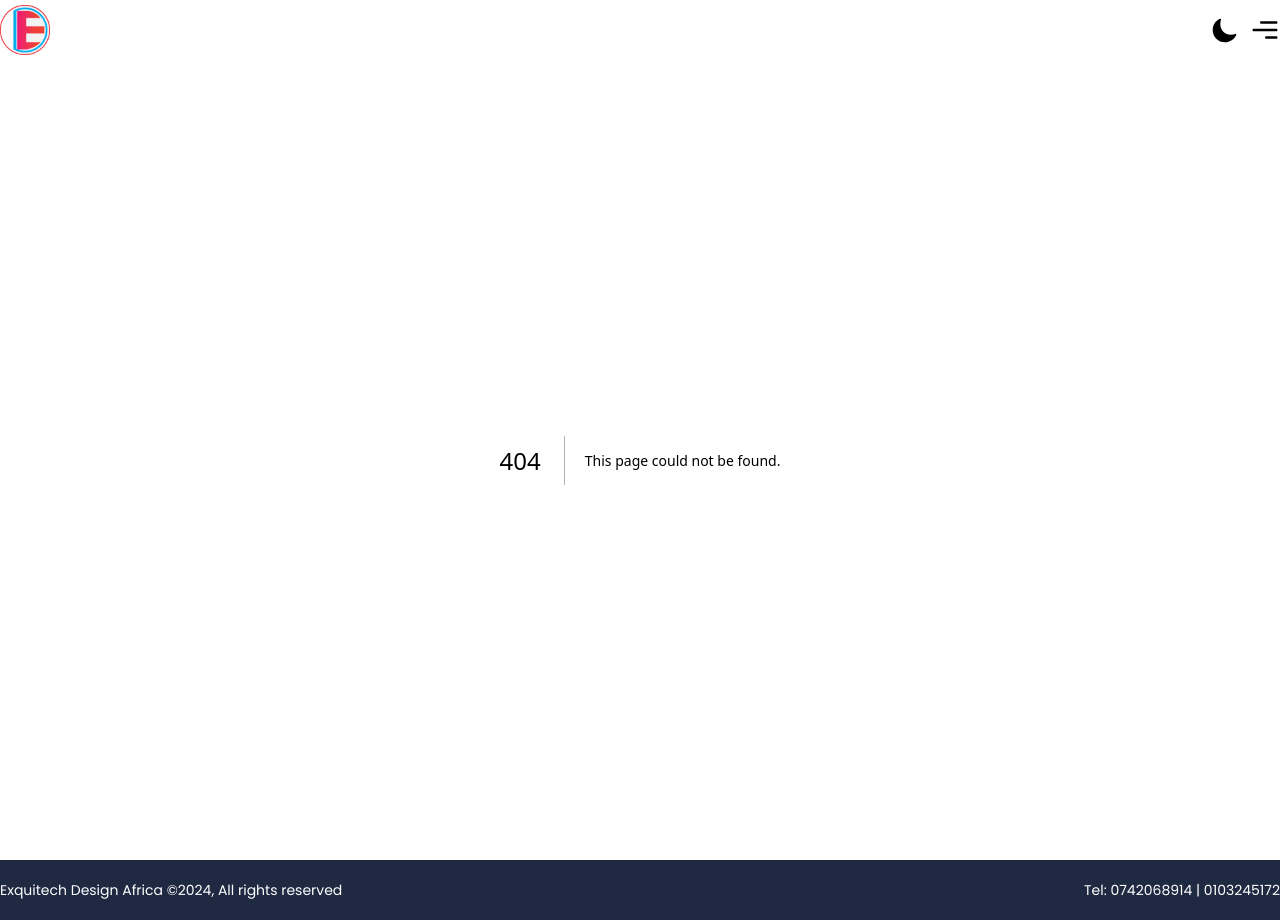
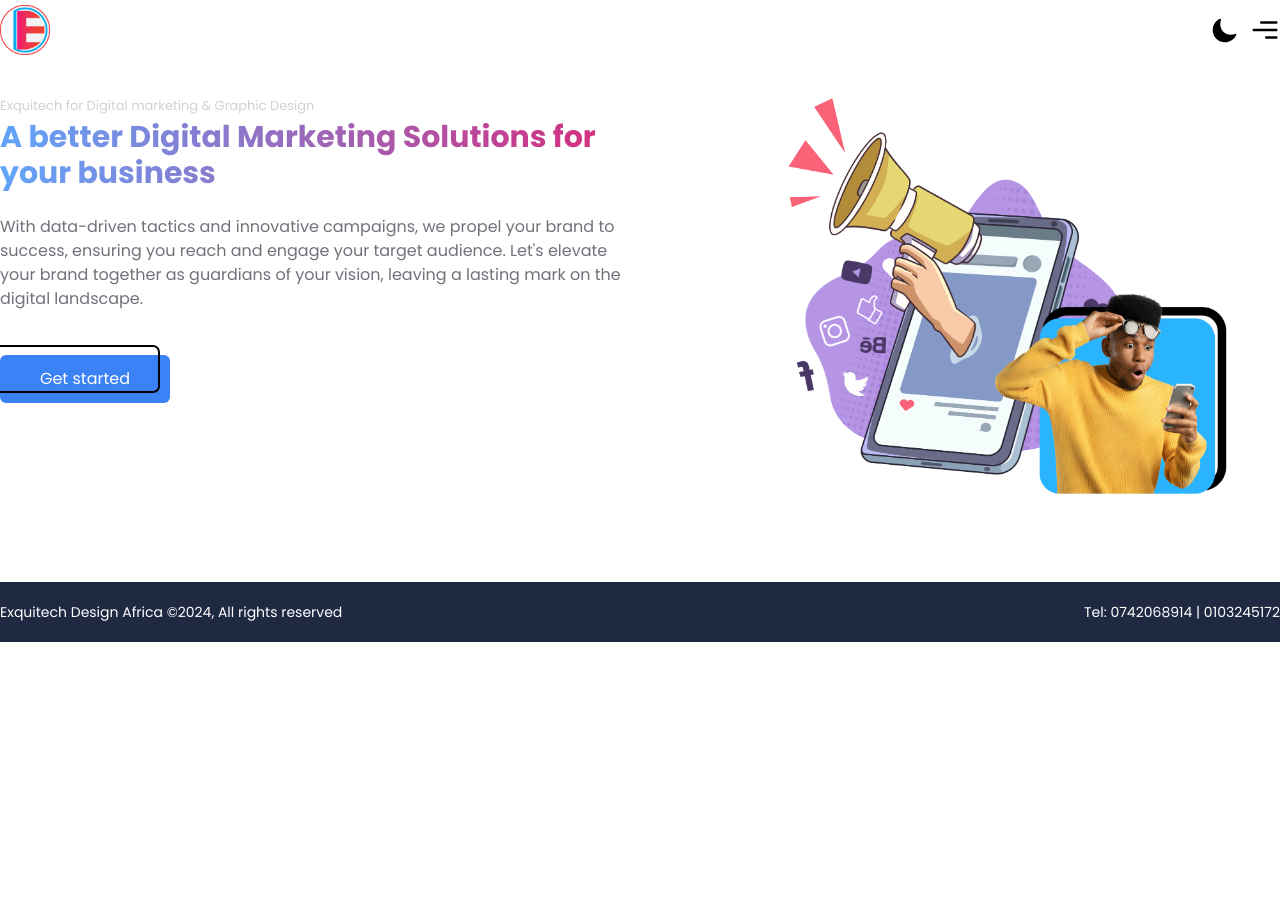
Before and after one commit to Arthur-Smart/Exquitech-Design-Africa, a Next.js app: page /marketing in a window 1280 px wide. Before the commit this address had no page. After the commit the page ends 800 px from the top, so only its background shows below. Built offline with nearby package versions, Linux system fonts and the light colour scheme.

Commit message:
new commit

```diff
--- /dev/null
+++ b/src/app/marketing/marketing.module.css
@@ -0,0 +1,39 @@
+.marketing__left{
+    width:50%;
+}
+.marketing__right {
+    width: 50%;
+}
+
+.marketing__image{
+    margin-top: -50px;
+    width:500px;
+    height:500px;
+}
+
+.marketing__btn{
+position: relative;
+}
+
+.marketing__btn::before {
+    content: "";
+    position: absolute;
+    top: -10px;
+    left: -10px;
+    border: 2px solid black;
+    width: 100%;
+    height: 100%;
+    border-radius: 7px;
+    transition: all ease-in .2s;
+}
+
+.marketing__btn:hover.marketing__btn::before {
+    content: "";
+    position: absolute;
+    top: 0px;
+    left: 0px;
+    border: 2px solid black;
+    width: 100%;
+    height: 100%;
+    border-radius: 7px;
+}
--- /dev/null
+++ b/src/app/marketing/page.tsx
@@ -0,0 +1,43 @@
+import React from "react";
+import styles from "./marketing.module.css";
+import Image from "next/image";
+import IMAGE from "../../../public/images/marketing.png";
+
+const page = () => {
+  return (
+    <main className="w-full flex flex-col items-center justify-center">
+      <section className="container flex  justify-between py-9 ">
+        <div className={`${styles.marketing__left}`}>
+          <p className="text-[13px]  mb-[3px] text-gray-900/20">
+            Exquitech for Digital marketing & Graphic Design
+          </p>
+          <h1 className="text-transparent  bg-clip-text bg-gradient-to-r from-blue-400 to-pink-600  text-3xl font-bold ">
+            A better Digital Marketing Solutions for your business
+          </h1>
+          <p className="mt-6 text-zinc-500">
+            With data-driven tactics and innovative campaigns, we propel your
+            brand to success, ensuring you reach and engage your target
+            audience. Let's elevate your brand together as guardians of your
+            vision, leaving a lasting mark on the digital landscape.
+          </p>
+          <button
+            className={`${styles.marketing__btn} py-3 px-10 mt-11 rounded-md border-blue-500 bg-blue-500 text-white button-border flex self-start`}
+          >
+            Get started
+          </button>
+        </div>
+        <div className={`${styles.marketing__right} flex justify-end`}>
+          <Image
+            src={IMAGE}
+            alt="Digital marketing"
+            width={1000}
+            height={1000}
+            className={styles.marketing__image}
+          />
+        </div>
+      </section>
+    </main>
+  );
+};
+
+export default page;
```
Also changed, not shown: public/images/marketing.png (added).
